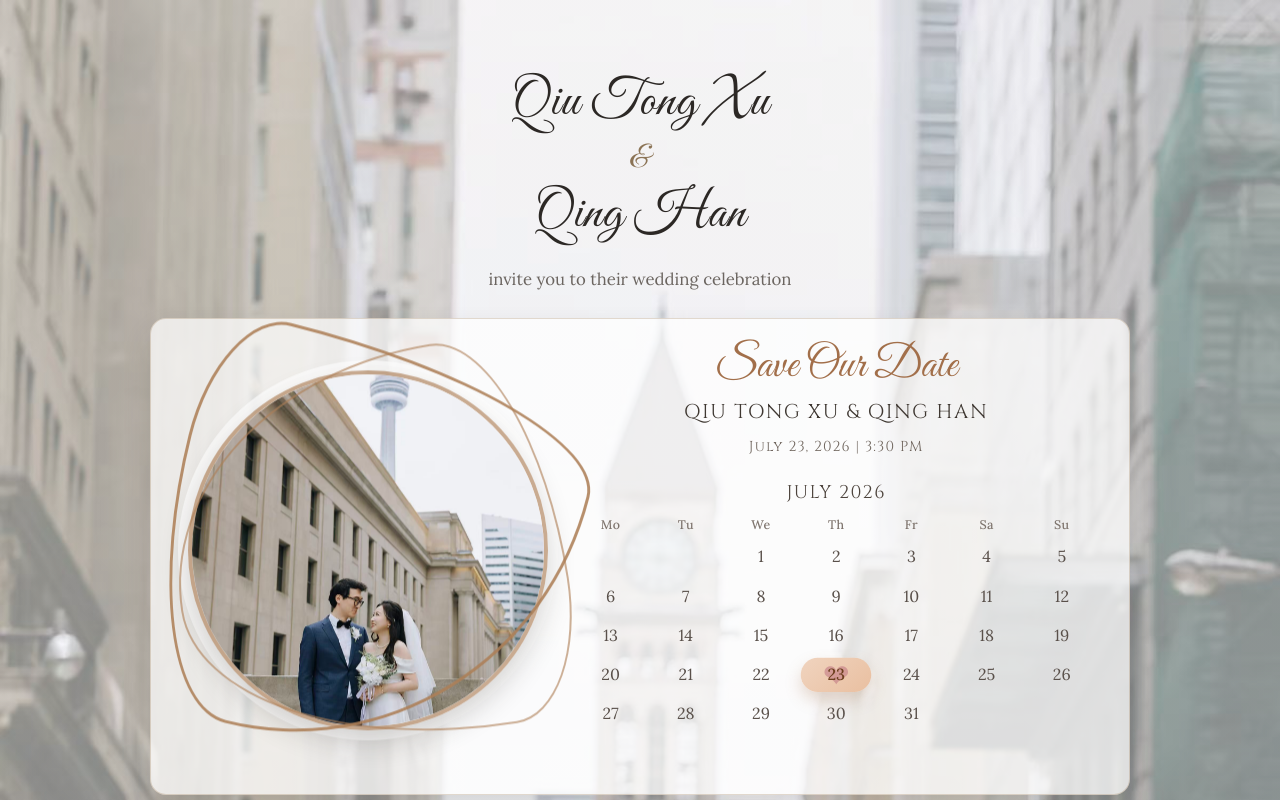
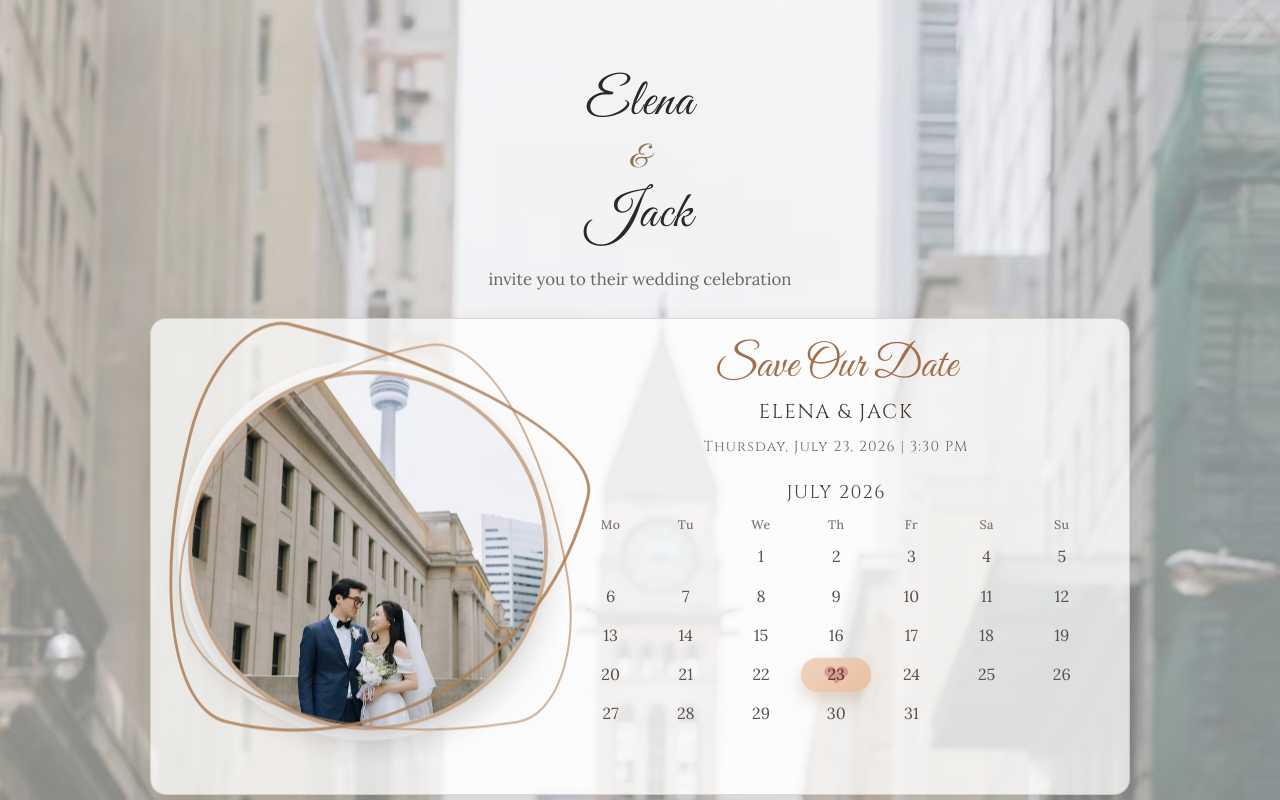
Before and after one commit to jackxu8848/Wedding-invitation, a React (Vite) app: page / in a window 1280 px wide. Shown: the top 800 px of the page. Built offline with nearby package versions, Linux system fonts and the light colour scheme; no server answers.

Commit message:
Update wedding.ts

```diff
--- a/src/wedding.ts
+++ b/src/wedding.ts
@@ -1,7 +1,7 @@
 export const WEDDING = {
-  partner1: "Qiu Tong Xu",
-  partner2: "Qing Han",
-  date: "July 23, 2026",
+  partner1: "Elena",
+  partner2: "Jack",
+  date: "Thursday, July 23, 2026",
   time: "3:30 PM",
   venue: "Spencer's at the Waterfront",
   address: "1340 Lakeshore Rd., Burlington, ON L7S 1B1",
```
